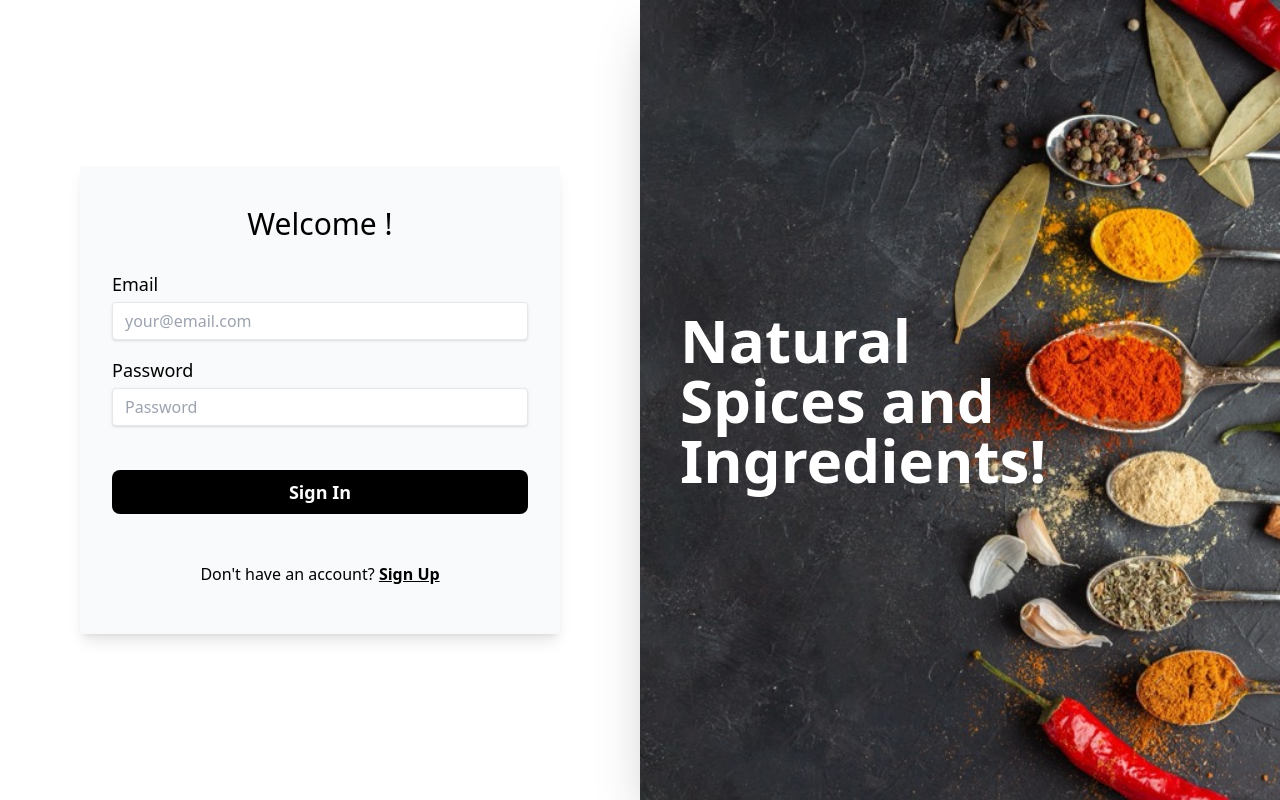
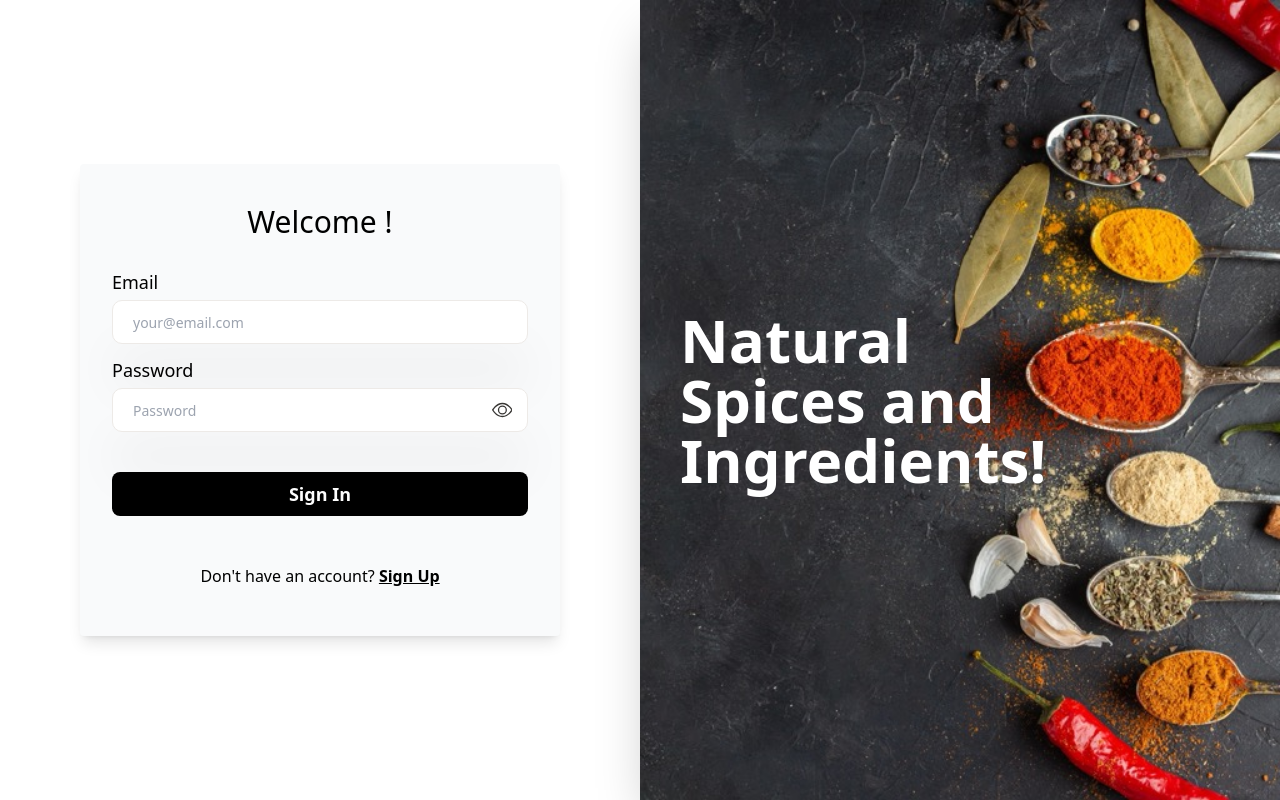
Before and after one commit to sub4410/spices, a React (Vite) app: page / in a window 1280 px wide. Shown: the top 800 px of the page. Built offline with nearby package versions, Linux system fonts and the light colour scheme.

Commit message:
Added hide and unhide feature in password

```diff
--- a/src/pages/Signin.jsx
+++ b/src/pages/Signin.jsx
@@ -6,6 +6,8 @@ import { Link } from "react-router-dom";
 import spicesside from '../assets/spices.jpg';
 import { Toaster, toast } from 'react-hot-toast';
 import PasswordInfo from '../components/PasswordInfo'; // Import PasswordInfo component
+import { BsEyeSlash, BsEye } from "react-icons/bs"; // Import eye icons
+import styled from "styled-components"; // Import styled-components
 
 export function SigninPage() {
     const [userEmail, setUserEmail] = useState('');
@@ -14,13 +16,19 @@ export function SigninPage() {
     const [isLoading, setIsLoading] = useState(false); // Loading state
     const [userInfo, setUserInfo] = useState(null);
     const [showPasswordInfo, setShowPasswordInfo] = useState(false); // State to show/hide password info
+    const [showPassword, setShowPassword] = useState(false);
+
+    const handleShowPassword = () => {
+        setShowPassword(!showPassword);
+    }
 
     const handleSignin = async () => {
         // Clear error message
         setErrorMessage('');
 
         // Validate inputs
-        if (!userEmail || !password) {;
+        if (!userEmail || !password) {
+            setErrorMessage('Please enter both email and password.');
             toast.error('Please enter both email and password.');
             return;
         }
@@ -52,6 +60,7 @@ export function SigninPage() {
                     }
                 } else {
                     // Handle error response from the backend
+                    setErrorMessage(res.data.message || 'Login failed. Please try again.');
                     toast.error(res.data.message || 'Login failed. Please try again.', { id: loadingToastId });
                     setIsLoading(false);
                 }
@@ -62,6 +71,7 @@ export function SigninPage() {
                     setErrorMessage(error.response.data.message);
                     toast.error(error.response.data.message, { id: loadingToastId });
                 } else {
+                    setErrorMessage('An error occurred. Please try again.');
                     toast.error('An error occurred. Please try again.', { id: loadingToastId });
                 }
                 setIsLoading(false);
@@ -86,40 +96,62 @@ export function SigninPage() {
                                 <label htmlFor="email" className="text-lg">
                                     Email
                                 </label>
-                                <input
+                                <SearchWrapper>
+                                    <SearchInput
+                                        itype="email"
+                                        id="email"
+                                        onChange={(e) => setUserEmail(e.target.value)}
+                                        placeholder="your@email.com"
+                                        className="shadow appearance-none border rounded w-full py-2 px-3 text-gray-700 mt-1 leading-tight focus:outline-none focus:shadow-outline"
+                                        disabled={isLoading} // Disable input during loading
+                                    />
+                                </SearchWrapper>
+                                {/* <input
                                     type="email"
                                     id="email"
                                     onChange={(e) => setUserEmail(e.target.value)}
                                     placeholder="your@email.com"
                                     className="shadow appearance-none border rounded w-full py-2 px-3 text-gray-700 mt-1 leading-tight focus:outline-none focus:shadow-outline"
                                     disabled={isLoading} // Disable input during loading
-                                />
+                                /> */}
                             </div>
 
-                            <div className="flex flex-col pt-4">
+                            <div className="flex flex-col pt-4 relative">
                                 <label htmlFor="password" className="text-lg">
                                     Password
                                 </label>
-                                <input
-                                    type="password"
+                                <SearchWrapper>
+                                    <SearchInput
                                         id="password"
                                         onChange={(e) => setPassword(e.target.value)}
                                         placeholder="Password"
+                                        type={showPassword ? "text" : "password"}
                                         className="shadow appearance-none border rounded w-full py-2 px-3 text-gray-700 mt-1 leading-tight focus:outline-none focus:shadow-outline"
                                         disabled={isLoading} // Disable input during loading
                                         onFocus={() => setShowPasswordInfo(true)} // Show password info on focus
-                                    onBlur={() => setShowPasswordInfo(false)} // Hide password info on blur
+                                        // onBlur={() => setShowPasswordInfo(false)} // Hide password info on blur
                                     />
+                                    <IconWrapper>
+                                        {showPassword ? <BsEyeSlash onClick={handleShowPassword} /> : <BsEye onClick={handleShowPassword} />}
+                                    </IconWrapper>
+                                </SearchWrapper>
                                 {showPasswordInfo && <PasswordInfo />} {/* Show PasswordInfo component */}
                             </div>
                         </form>
 
                         {/* Error Message */}
-                        {errorMessage && (
+                        {/* {errorMessage && (
                             <div className="text-red-500 text-sm font-bold mt-4">
                                 {errorMessage}
                             </div>
-                        )}
+                        )} */}
+
+                        {/* Loading Message */}
+                        {/* {isLoading && (
+                            <div className="text-blue-500 text-sm font-bold mt-4">
+                                Signing in...
+                            </div>
+                        )} */}
 
                         <div>
                             <SigninButton email={userEmail} password={password} isLoading={isLoading} handleSignin={handleSignin} />
@@ -152,7 +184,7 @@ export function SigninPage() {
     );
 }
 
-function SigninButton({ isLoading, handleSignin }) {
+function SigninButton({ email, password, isLoading, handleSignin }) {
     return (
         <div className="mt-3">
             <div className="flex justify-center px-8 rounded-lg">
@@ -175,3 +207,53 @@ export default function SIGNIN() {
         </RecoilRoot>
     );
 }
+
+// Styled Components
+const SearchWrapper = styled.div`
+  height: 44px;
+  width: 100%;
+  position: relative;
+`;
+
+const SearchInput = styled.input`
+  width: 100%;
+  height: inherit;
+  padding-left: 20px;
+  padding-right: 50px;
+  box-sizing: border-box;
+  border-radius: 10px;
+  color: #1e1e2f;
+  border: 1px solid #EDEAE7;
+  box-shadow: rgba(0, 0, 0, 0.04) 0px 46px 50px;
+  font-size: 14px;
+  transition: all 0.4s ease;
+
+  ::placeholder {
+    font-family: "Archia-Regular";
+    opacity: 0.5;
+    user-select: none;
+  }
+
+  :focus {
+    border: 1px solid #3B4859;
+    transition: all 0.4s ease;
+  }
+`;
+
+const IconWrapper = styled.div`
+  width: 2rem;
+  height: 100%;
+  position: absolute;
+  right: 10px;
+  top: 4px;
+  cursor: pointer;
+  display: flex;
+  align-items: center;
+  justify-content: center;
+  color: #383634;
+
+  svg {
+    width: 65%;
+    height: 100%;
+  }
+`;
--- a/src/pages/Signup.jsx
+++ b/src/pages/Signup.jsx
@@ -6,6 +6,8 @@ import { useNavigate, Link } from "react-router-dom";
 import spicesbg from '../assets/spicesbg.jpg';
 import { Toaster, toast } from 'react-hot-toast';
 import PasswordInfo from "../components/PasswordInfo";
+import { BsEyeSlash, BsEye } from "react-icons/bs"; // Import eye icons
+import styled from "styled-components"; // Import styled-components
 export function SignupPage() {
     const [usernames, setUsername] = useRecoilState(username);
     const [password, setPassword] = useRecoilState(userpassword);
@@ -15,6 +17,12 @@ export function SignupPage() {
     const [isLoading, setIsLoading] = useState(false); // Loading state
     const [showPasswordInfo, setShowPasswordInfo] = useState(false); // State to show/hide password info
     const navigate = useNavigate();
+    const [showPassword, setShowPassword] = useState(false);
+
+    const handleShowPassword = () => {
+        setShowPassword(!showPassword);
+    }
+
 
     const handleSignup = () => {
         // Clear error message
@@ -122,14 +130,24 @@ export function SignupPage() {
                             <label htmlFor="username" className="text-lg">
                                 Username
                             </label>
-                            <input
+                            <SearchWrapper>
+                                    <SearchInput
+                                        type="text"
+                                        id="username"
+                                        placeholder="Username"
+                                        value={usernames}
+                                        onChange={(e) => setUsername(e.target.value)}
+                                        className="shadow appearance-none border rounded w-full py-2 px-3 text-gray-700 mt-1 leading-tight focus:outline-none focus:shadow-outline"
+                                    />
+                                </SearchWrapper>
+                            {/* <input
                                 type="text"
                                 id="username"
                                 placeholder="Username"
                                 value={usernames}
                                 onChange={(e) => setUsername(e.target.value)}
                                 className="shadow appearance-none border rounded w-full py-2 px-3 text-gray-700 mt-1 leading-tight focus:outline-none focus:shadow-outline"
-                            />
+                            /> */}
                         </div>
 
                         {/* Email */}
@@ -137,14 +155,24 @@ export function SignupPage() {
                             <label htmlFor="email" className="text-lg">
                                 Email
                             </label>
-                            <input
+                            <SearchWrapper>
+                                    <SearchInput
+                                        type="email"
+                                        id="email"
+                                        placeholder="Email"
+                                        value={email}
+                                        onChange={(e) => setEmail(e.target.value)}
+                                        className="shadow appearance-none border rounded w-full py-2 px-3 text-gray-700 mt-1 leading-tight focus:outline-none focus:shadow-outline"
+                                    />
+                                </SearchWrapper>
+                            {/* <input
                                 type="email"
                                 id="email"
                                 placeholder="Email"
                                 value={email}
                                 onChange={(e) => setEmail(e.target.value)}
                                 className="shadow appearance-none border rounded w-full py-2 px-3 text-gray-700 mt-1 leading-tight focus:outline-none focus:shadow-outline"
-                            />
+                            /> */}
                         </div>
 
                         {/* Password */}
@@ -152,7 +180,22 @@ export function SignupPage() {
                             <label htmlFor="password" className="text-lg">
                                 Password
                             </label>
-                            <input
+                            <SearchWrapper>
+                                    <SearchInput
+                                        type={showPassword ? "text" : "password"}
+                                        id="password"
+                                        placeholder="Password"
+                                        value={password}
+                                        onChange={(e) => setPassword(e.target.value)}
+                                        onFocus={() => setShowPasswordInfo(true)} // Show password info on focus
+                                        // onBlur={() => setShowPasswordInfo(false)} // Hide password info on blur
+                                        className="shadow appearance-none border rounded w-full py-2 px-3 text-gray-700 mt-1 leading-tight focus:outline-none focus:shadow-outline"
+                                    />
+                                    <IconWrapper>
+                                        {showPassword ? <BsEyeSlash onClick={handleShowPassword} /> : <BsEye onClick={handleShowPassword} />}
+                                    </IconWrapper>
+                                </SearchWrapper>
+                            {/* <input
                                 type="password"
                                 id="password"
                                 placeholder="Password"
@@ -161,7 +204,7 @@ export function SignupPage() {
                                 onFocus={() => setShowPasswordInfo(true)} // Show password info on focus
                                 onBlur={() => setShowPasswordInfo(false)} // Hide password info on blur
                                 className="shadow appearance-none border rounded w-full py-2 px-3 text-gray-700 mt-1 leading-tight focus:outline-none focus:shadow-outline"
-                            />
+                            /> */}
                         </div>
 
                         {/* Confirm Password */}
@@ -169,7 +212,22 @@ export function SignupPage() {
                             <label htmlFor="confirm-password" className="text-lg">
                                 Confirm Password
                             </label>
-                            <input
+                            <SearchWrapper>
+                                    <SearchInput
+                                        type={showPassword ? "text" : "password"}
+                                        id="confirm-password"
+                                        placeholder="Confirm Password"
+                                        value={confirmPassword}
+                                        onChange={(e) => setConfirmPassword(e.target.value)}
+                                        // onFocus={() => setShowPasswordInfo(true)} // Show password info on focus
+                                        // onBlur={() => setShowPasswordInfo(false)} // Hide password info on blur
+                                        className="shadow appearance-none border rounded w-full py-2 px-3 text-gray-700 mt-1 leading-tight focus:outline-none focus:shadow-outline"
+                                    />
+                                    <IconWrapper>
+                                        {showPassword ? <BsEyeSlash onClick={handleShowPassword} /> : <BsEye onClick={handleShowPassword} />}
+                                    </IconWrapper>
+                                </SearchWrapper>
+                            {/* <input
                                 type="password"
                                 id="confirm-password"
                                 placeholder="Confirm Password"
@@ -178,16 +236,23 @@ export function SignupPage() {
                                 onFocus={() => setShowPasswordInfo(true)} // Show password info on focus
                                 onBlur={() => setShowPasswordInfo(false)} // Hide password info on blur
                                 className="shadow appearance-none border rounded w-full py-2 px-3 text-gray-700 mt-1 leading-tight focus:outline-none focus:shadow-outline"
-                            />
+                            /> */}
                             {showPasswordInfo && <PasswordInfo />} {/* Show PasswordInfo component */}
                         </div>
 
                         {/* Error Message */}
-                        {errorMessage && (
+                        {/* {errorMessage && (
                             <div className="text-red-500 text-sm font-bold mt-4">
                                 {errorMessage}
                             </div>
-                        )}
+                        )} */}
+
+                        {/* Loading Message */}
+                        {/* {isLoading && (
+                            <div className="text-blue-500 text-sm font-bold mt-4">
+                                Signing up... Redirecting to your dashboard...
+                            </div>
+                        )} */}
 
                         {/* Sign Up Button */}
                         <button
@@ -200,7 +265,7 @@ export function SignupPage() {
                     </form>
 
                     {/* Sign In Link */}
-                    <div className="text-center pt-5 ">
+                    <div className="text-center pt-12 pb-12">
                         <p>
                             Already have an account?{" "}
                             <Link to="/signin" className="underline font-semibold">
@@ -221,3 +286,52 @@ export default function SIGNUP() {
         </RecoilRoot>
     );
 }
+// Styled Components
+const SearchWrapper = styled.div`
+  height: 44px;
+  width: 100%;
+  position: relative;
+`;
+
+const SearchInput = styled.input`
+  width: 100%;
+  height: inherit;
+  padding-left: 20px;
+  padding-right: 50px;
+  box-sizing: border-box;
+  border-radius: 10px;
+  color: #1e1e2f;
+  border: 1px solid #EDEAE7;
+  box-shadow: rgba(0, 0, 0, 0.04) 0px 46px 50px;
+  font-size: 14px;
+  transition: all 0.4s ease;
+
+  ::placeholder {
+    font-family: "Archia-Regular";
+    opacity: 0.5;
+    user-select: none;
+  }
+
+  :focus {
+    border: 1px solid #3B4859;
+    transition: all 0.4s ease;
+  }
+`;
+
+const IconWrapper = styled.div`
+  width: 2rem;
+  height: 100%;
+  position: absolute;
+  right: 10px;
+  top: 4px;
+  cursor: pointer;
+  display: flex;
+  align-items: center;
+  justify-content: center;
+  color: #383634;
+
+  svg {
+    width: 65%;
+    height: 100%;
+  }
+`;
```
Lines whose indentation alone changed are shown as unchanged.
